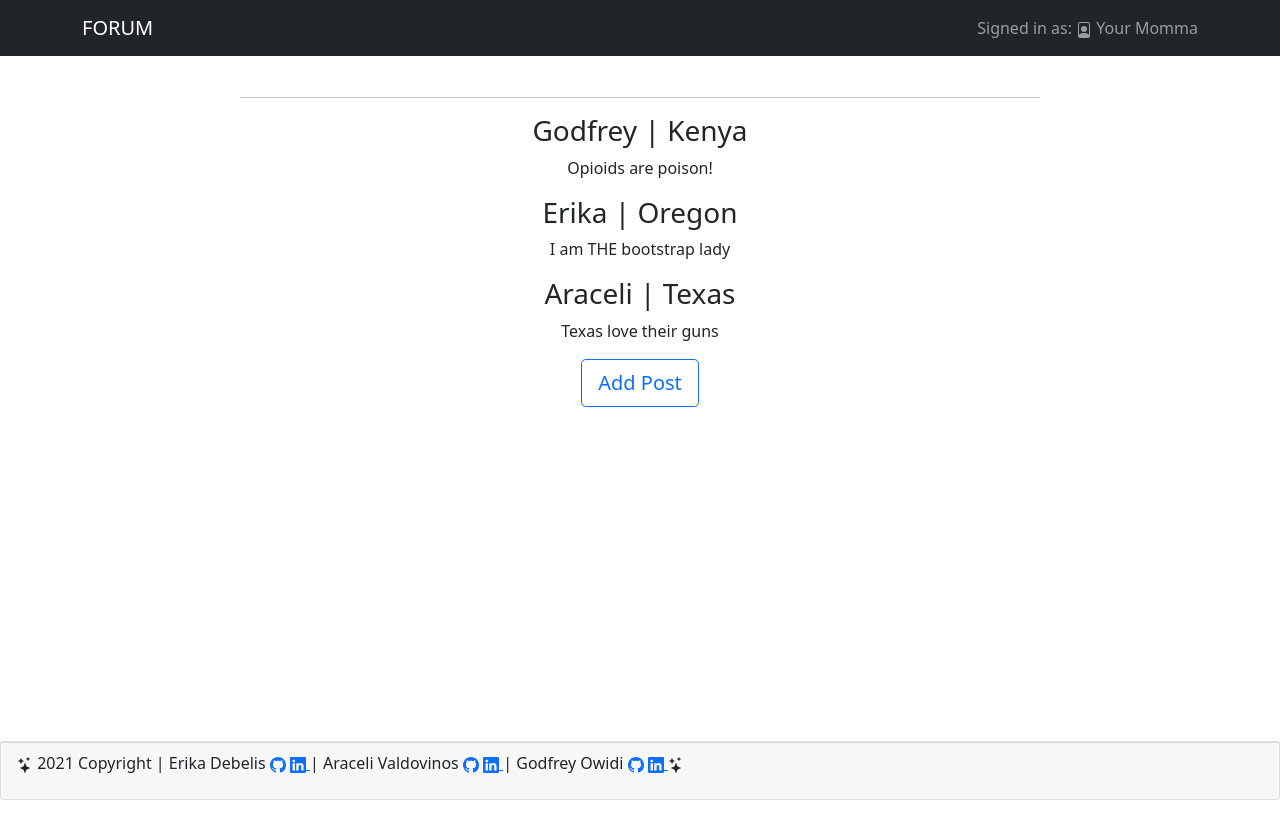
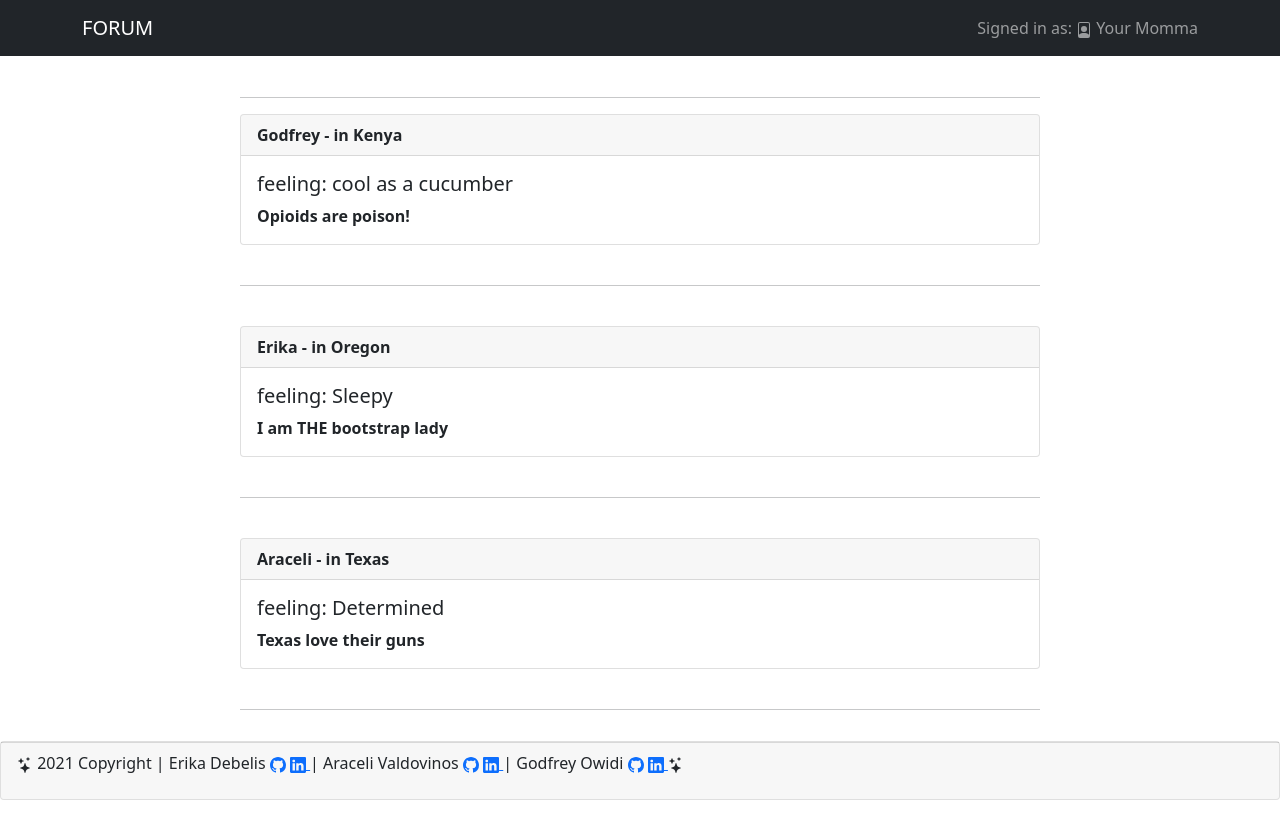
Before and after one commit to ErikaDebelis/discussion-forum, a React (Create React App) app: page / in a window 1280 px wide. Shown: the top 838 px of the page. Built offline with nearby package versions, Linux system fonts and the light colour scheme.

Commit message:
more styling with bootstrap cards + add feeling key value pairs
Co-authored-by: Godfrey Owidi <godfreyowiidi@gmail.com>
Co-authored-by: Araceli Valdovinos <valdovinosaraceli50@gmail.com>

```diff
--- a/src/App.css
+++ b/src/App.css
@@ -8,7 +8,7 @@
 
 .App {
   text-align: center;
-  height: 120vh;
+  height: 200vh;
   margin: 0;
 }
 
--- a/src/components/EditPostForm.js
+++ b/src/components/EditPostForm.js
@@ -10,6 +10,7 @@ function EditPostForm (props){
     props.onEditPost({
       name: event.target.name.value,
       location: event.target.location.value,
+      feeling: event.target.feeling.value,
       content: event.target.content.value,
       id: post.id});
   }
--- a/src/components/NewPostForm.js
+++ b/src/components/NewPostForm.js
@@ -11,6 +11,7 @@ function NewPostForm(props){
     props.onNewPostCreation({
       name: event.target.name.value,
       location: event.target.location.value,
+      feeling: event.target.feeling.value,
       content: event.target.content.value,
       id: v4()
     });
--- a/src/components/NewsFeed.js
+++ b/src/components/NewsFeed.js
@@ -11,6 +11,7 @@ function NewsFeed(props){
           whenPostClicked = {props.onPostSelection}
           name={post.name}
           location={post.location}
+          feeling={post.feeling}
           content={post.content}
           id={post.id}
           key={post.id} />
--- a/src/components/Post.js
+++ b/src/components/Post.js
@@ -1,12 +1,23 @@
 import React from 'react';
 import PropTypes from 'prop-types';
+import Card from 'react-bootstrap/Card';
 function Post(props){
   return(
     <React.Fragment>
       <div onClick = {()=> props.whenPostClicked(props.id)}>
-        <h3>{props.name} | {props.location}</h3>
-        <p>{props.content}</p>
+        <div className ="formfloat">
+          <Card>
+            <Card.Header>{props.name} - in {props.location}</Card.Header>
+            <Card.Body>
+              <Card.Title>feeling: {props.feeling}</Card.Title>
+              <Card.Text>{props.content}</Card.Text>
+            </Card.Body>
+          </Card>
+        </div>
       </div>
+      <br />
+      <hr />
+      <br />
     </React.Fragment>
   );
 }
@@ -20,3 +31,11 @@ Post.propTypes ={
 }
 
 export default Post;
+
+{/* <Card>
+  <Card.Header{props.name}</Card.Header>
+  <Card.Body>
+    <Card.Title>{props.location}</Card.Title>
+    <Card.Text>{props.content}</Card.Text>
+  </Card.Body>
+</Card> */}
--- a/src/components/PostControl.js
+++ b/src/components/PostControl.js
@@ -45,12 +45,13 @@ class PostControl extends React.Component {
 
   handleAddingNewPostToNewsFeed = (newPost) => {
     const { dispatch } = this.props;
-    const { id, name, location, content } = newPost;
+    const { id, name, location, feeling, content } = newPost;
     const action = {
       type: 'ADD_POST',
       id: id,
       name: name,
       location: location,
+      feeling: feeling,
       content: content
     }
     dispatch(action);
@@ -67,12 +68,13 @@ class PostControl extends React.Component {
 
   handleEditingNewPostInNewsFeed = (postToEdit) => {
     const { dispatch } = this.props;
-    const { id, name, location, content } = postToEdit;
+    const { id, name, location, feeling, content } = postToEdit;
     const action = {
       type: 'ADD_POST',
       id: id,
       name: name,
       location: location,
+      feeling: feeling,
       content: content,
     }
     dispatch(action);
--- a/src/components/PostDetail.js
+++ b/src/components/PostDetail.js
@@ -7,7 +7,7 @@ function PostDetail(props){
   return(
     <React.Fragment>
       <h1>Post Details</h1>
-      <h3>{post.names} - {post.location}</h3>
+      <h3>{post.name} - {post.location}</h3>
       <p>{post.content}</p>
       <Button variant="outline-secondary" size="sm" onClick={ props.onClickingEdit }>Update Post</Button>
       <Button variant="outline-danger" size="sm" onClick={() => onClickingDelete(post.id) }>Delete</Button>
--- a/src/components/ReusableForm.js
+++ b/src/components/ReusableForm.js
@@ -21,6 +21,10 @@ function ReusableForm(props) {
                 <Form.Label>Location</Form.Label>
                 <Form.Control name="location"  type='text' placeholder="here" />
               </Form.Group>
+              <Form.Group className="mb-3">
+                <Form.Label>Feeling</Form.Label>
+                <Form.Control name="feeling"  type='text' placeholder="happy" />
+              </Form.Group>
               <Form.Group className="mb-3" controlId="exampleForm.ControlTextarea1">
                 <Form.Label>Post</Form.Label>
                 <Form.Control as="textarea" name ='content' placeholder="what's on your mind..." rows={3} />
--- a/src/reducers/news-feed-reducer.js
+++ b/src/reducers/news-feed-reducer.js
@@ -1,24 +1,28 @@
 export default (state = {
   1: {name: 'Godfrey',
     location: 'Kenya',
+    feeling: 'cool as a cucumber',
     content: 'Opioids are poison!',
     id: 1 },
     2: {name: 'Erika',
     location: 'Oregon',
+    feeling: 'Sleepy',
     content: 'I am THE bootstrap lady',
     id: 2 },
     3: {name: 'Araceli',
     location: 'Texas',
+    feeling: 'Determined',
     content: 'Texas love their guns',
     id: 3 },
 }, action) => {
-  const { name, location, content, id } = action;
+  const { name, location, feeling, content, id } = action;
   switch (action.type) {
   case 'ADD_POST':
     return Object.assign({}, state, {
       [id]: {
         name: name,
         location: location,
+        feeling: feeling,
         content: content,
         id: id
       }
```
Also changed, not shown: discussion_forum.png (added), 1 other file (tests, documents, lock files or other folders).
